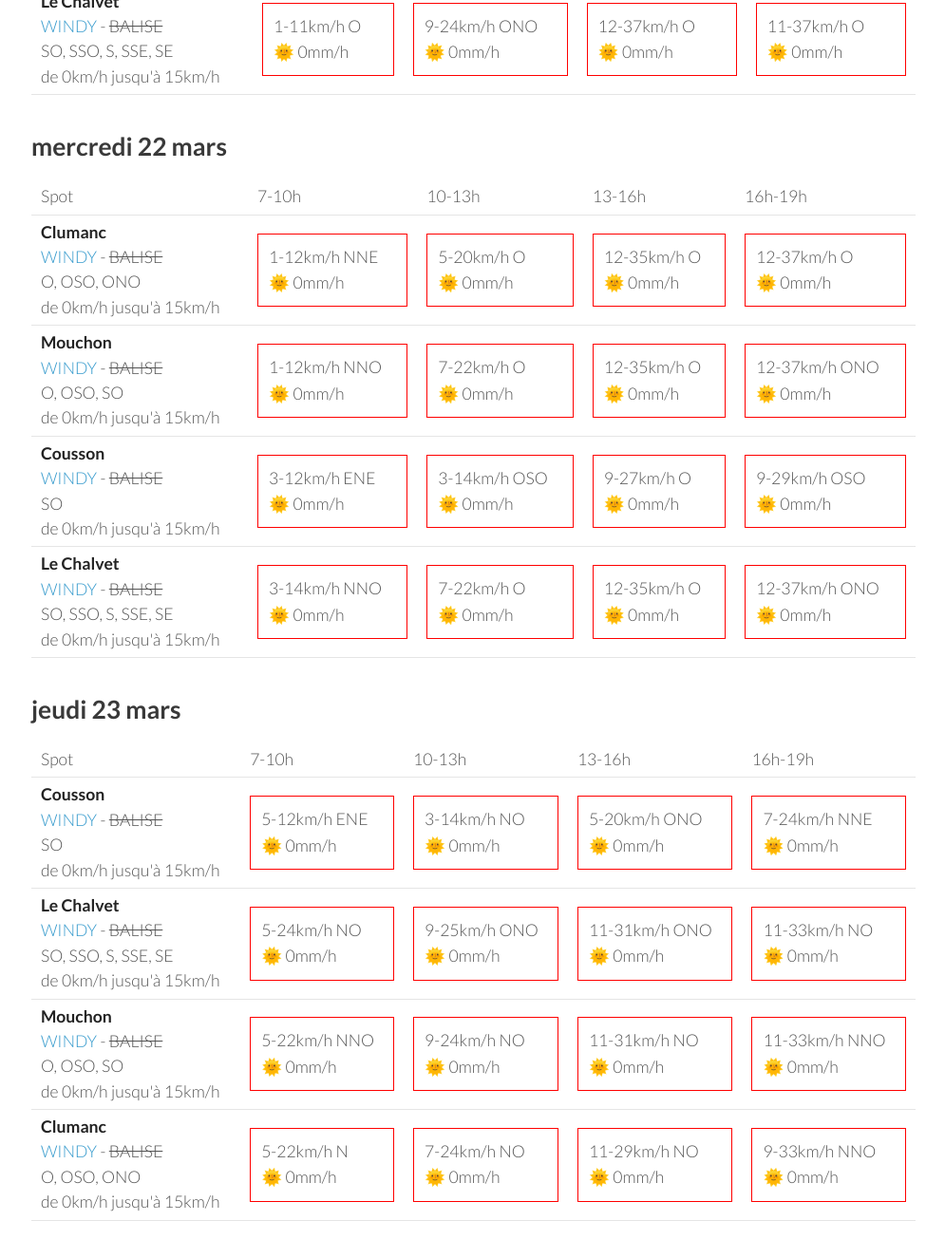
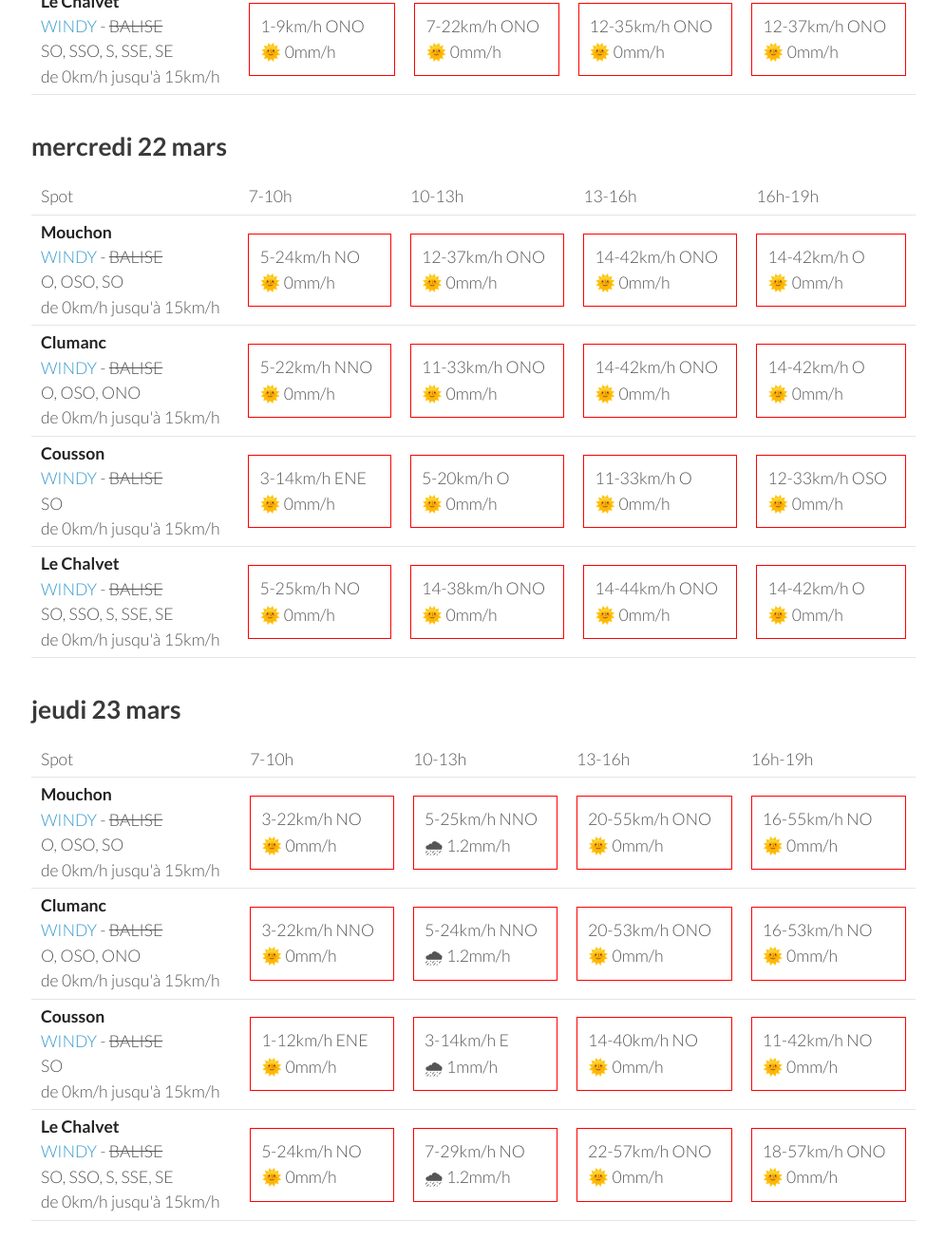
Before and after one commit to parapente-dans-le-nord/parapente-dans-le-nord.github.io, a Jekyll site: the page built from serre_poncon.markdown, in a window 1280 px wide and 1400 px high, scrolled down 2511 px. Shown: the top 1325 px of the window at 95% size, without its empty margins (25-1020 px from the left). Built offline with Jekyll 4.4.1, drawn with Linux system fonts in a browser that asks for light colours; some of the changed text lies outside the part shown.

Commit message:
update index.markdown

```diff
--- a/serre_poncon.markdown
+++ b/serre_poncon.markdown
@@ -7,7 +7,7 @@ title:  "Tous les spots"
 {: .links}
 
 # Prevision Windy, modèle Arome
-page mise à jour le samedi 18 mars 19:31
+page mise à jour le samedi 18 mars 22:31
 
 ## samedi 18 mars
 
@@ -130,22 +130,32 @@ page mise à jour le samedi 18 mars 19:31
       <td>16h-19h</td>
     </tr>
 <tr>
-        <td><strong>Clumanc</strong><br><a href="https://windy.com/44.027/6.402?43.914,6.403,10,m:eSxaglP">WINDY</a> - <span class="no-balise"> BALISE </span><br> <span class="vent-favorable">O, OSO, ONO</span><br><span class="force-vent">de 0km/h jusqu'à 15km/h</span> </td>
+        <td><strong>Mouchon</strong><br><a href="https://windy.com/43.992/6.424?43.878,6.425,10,m:eSuaglR">WINDY</a> - <span class="no-balise"> BALISE </span><br> <span class="vent-favorable">O, OSO, SO</span><br><span class="force-vent">de 0km/h jusqu'à 15km/h</span> </td>
 
-            <td><div class="not-flyable"><p>3-5km/h E</p><p>🌞 0mm/h</p></div></td>
-            <td><div class="not-flyable"><p>3-20km/h OSO</p><p>🌞 0mm/h</p></div></td>
-            <td><div class="not-flyable"><p>9-29km/h O</p><p>🌞 0mm/h</p></div></td>
-            <td><div class="not-flyable"><p>11-33km/h ONO</p><p>🌞 0mm/h</p></div></td>
+            <td><div class="not-flyable"><p>3-5km/h SSE</p><p>🌞 0mm/h</p></div></td>
+            <td><div class="not-flyable"><p>3-20km/h SSE</p><p>🌞 0mm/h</p></div></td>
+            <td><div class="not-flyable"><p>9-27km/h O</p><p>🌞 0mm/h</p></div></td>
+            <td><div class="not-flyable"><p>11-35km/h ONO</p><p>🌞 0mm/h</p></div></td>
 
 
     </tr>
 <tr>
-        <td><strong>Mouchon</strong><br><a href="https://windy.com/43.992/6.424?43.878,6.425,10,m:eSuaglR">WINDY</a> - <span class="no-balise"> BALISE </span><br> <span class="vent-favorable">O, OSO, SO</span><br><span class="force-vent">de 0km/h jusqu'à 15km/h</span> </td>
+        <td><strong>Clumanc</strong><br><a href="https://windy.com/44.027/6.402?43.914,6.403,10,m:eSxaglP">WINDY</a> - <span class="no-balise"> BALISE </span><br> <span class="vent-favorable">O, OSO, ONO</span><br><span class="force-vent">de 0km/h jusqu'à 15km/h</span> </td>
 
-            <td><div class="not-flyable"><p>3-5km/h SSE</p><p>🌞 0mm/h</p></div></td>
+            <td><div class="not-flyable"><p>3-5km/h E</p><p>🌞 0mm/h</p></div></td>
+            <td><div class="not-flyable"><p>3-22km/h S</p><p>🌞 0mm/h</p></div></td>
+            <td><div class="not-flyable"><p>11-31km/h O</p><p>🌧 0.2mm/h</p></div></td>
+            <td><div class="not-flyable"><p>9-35km/h ONO</p><p>🌞 0mm/h</p></div></td>
+
+
+    </tr>
+<tr>
+        <td><strong>Cousson</strong><br><a href="https://windy.com/44.054/6.240?43.940,6.241,10,m:eSAaglz">WINDY</a> - <span class="no-balise"> BALISE </span><br> <span class="vent-favorable">SO</span><br><span class="force-vent">de 0km/h jusqu'à 15km/h</span> </td>
+
+            <td><div class="not-flyable"><p>3-5km/h NE</p><p>🌞 0mm/h</p></div></td>
             <td><div class="not-flyable"><p>3-18km/h SO</p><p>🌞 0mm/h</p></div></td>
             <td><div class="not-flyable"><p>9-27km/h O</p><p>🌞 0mm/h</p></div></td>
-            <td><div class="not-flyable"><p>11-35km/h ONO</p><p>🌞 0mm/h</p></div></td>
+            <td><div class="not-flyable"><p>9-27km/h O</p><p>🌞 0mm/h</p></div></td>
 
 
     </tr>
@@ -153,19 +163,9 @@ page mise à jour le samedi 18 mars 19:31
         <td><strong>Le Chalvet</strong><br><a href="https://windy.com/43.979/6.480?43.866,6.480,10,m:eSsaglX">WINDY</a> - <span class="no-balise"> BALISE </span><br> <span class="vent-favorable">SO, SSO, S, SSE, SE</span><br><span class="force-vent">de 0km/h jusqu'à 15km/h</span> </td>
 
             <td><div class="not-flyable"><p>3-3km/h ESE</p><p>🌞 0mm/h</p></div></td>
-            <td><div class="not-flyable"><p>1-16km/h SSO</p><p>🌞 0mm/h</p></div></td>
-            <td><div class="not-flyable"><p>5-24km/h O</p><p>🌞 0mm/h</p></div></td>
-            <td><div class="not-flyable"><p>12-35km/h ONO</p><p>🌞 0mm/h</p></div></td>
-
-
-    </tr>
-<tr>
-        <td><strong>Cousson</strong><br><a href="https://windy.com/44.054/6.240?43.940,6.241,10,m:eSAaglz">WINDY</a> - <span class="no-balise"> BALISE </span><br> <span class="vent-favorable">SO</span><br><span class="force-vent">de 0km/h jusqu'à 15km/h</span> </td>
-
-            <td><div class="not-flyable"><p>3-5km/h NE</p><p>🌞 0mm/h</p></div></td>
-            <td><div class="not-flyable"><p>3-18km/h O</p><p>🌞 0mm/h</p></div></td>
+            <td><div class="not-flyable"><p>3-20km/h SSE</p><p>🌞 0mm/h</p></div></td>
             <td><div class="not-flyable"><p>7-25km/h O</p><p>🌞 0mm/h</p></div></td>
-            <td><div class="not-flyable"><p>9-25km/h O</p><p>🌞 0mm/h</p></div></td>
+            <td><div class="not-flyable"><p>9-35km/h ONO</p><p>🌞 0mm/h</p></div></td>
 
 
     </tr>
@@ -186,22 +186,22 @@ page mise à jour le samedi 18 mars 19:31
       <td>16h-19h</td>
     </tr>
 <tr>
-        <td><strong>Mouchon</strong><br><a href="https://windy.com/43.992/6.424?43.878,6.425,10,m:eSuaglR">WINDY</a> - <span class="no-balise"> BALISE </span><br> <span class="vent-favorable">O, OSO, SO</span><br><span class="force-vent">de 0km/h jusqu'à 15km/h</span> </td>
+        <td><strong>Clumanc</strong><br><a href="https://windy.com/44.027/6.402?43.914,6.403,10,m:eSxaglP">WINDY</a> - <span class="no-balise"> BALISE </span><br> <span class="vent-favorable">O, OSO, ONO</span><br><span class="force-vent">de 0km/h jusqu'à 15km/h</span> </td>
 
-            <td><div class="not-flyable"><p>1-11km/h S</p><p>🌞 0mm/h</p></div></td>
-            <td><div class="not-flyable"><p>7-24km/h ONO</p><p>🌞 0mm/h</p></div></td>
+            <td><div class="flyable"><p>1-11km/h OSO</p><p>🌞 0mm/h</p></div></td>
+            <td><div class="not-flyable"><p>7-22km/h ONO</p><p>🌞 0mm/h</p></div></td>
             <td><div class="not-flyable"><p>12-35km/h O</p><p>🌞 0mm/h</p></div></td>
-            <td><div class="not-flyable"><p>11-35km/h O</p><p>🌞 0mm/h</p></div></td>
+            <td><div class="not-flyable"><p>12-37km/h ONO</p><p>🌞 0mm/h</p></div></td>
 
 
     </tr>
 <tr>
-        <td><strong>Clumanc</strong><br><a href="https://windy.com/44.027/6.402?43.914,6.403,10,m:eSxaglP">WINDY</a> - <span class="no-balise"> BALISE </span><br> <span class="vent-favorable">O, OSO, ONO</span><br><span class="force-vent">de 0km/h jusqu'à 15km/h</span> </td>
+        <td><strong>Mouchon</strong><br><a href="https://windy.com/43.992/6.424?43.878,6.425,10,m:eSuaglR">WINDY</a> - <span class="no-balise"> BALISE </span><br> <span class="vent-favorable">O, OSO, SO</span><br><span class="force-vent">de 0km/h jusqu'à 15km/h</span> </td>
 
-            <td><div class="not-flyable"><p>1-11km/h SE</p><p>🌞 0mm/h</p></div></td>
+            <td><div class="flyable"><p>1-11km/h O</p><p>🌞 0mm/h</p></div></td>
             <td><div class="not-flyable"><p>7-22km/h ONO</p><p>🌞 0mm/h</p></div></td>
-            <td><div class="not-flyable"><p>12-35km/h O</p><p>🌞 0mm/h</p></div></td>
-            <td><div class="not-flyable"><p>11-35km/h O</p><p>🌞 0mm/h</p></div></td>
+            <td><div class="not-flyable"><p>12-35km/h ONO</p><p>🌞 0mm/h</p></div></td>
+            <td><div class="not-flyable"><p>12-37km/h ONO</p><p>🌞 0mm/h</p></div></td>
 
 
     </tr>
@@ -209,8 +209,8 @@ page mise à jour le samedi 18 mars 19:31
         <td><strong>Cousson</strong><br><a href="https://windy.com/44.054/6.240?43.940,6.241,10,m:eSAaglz">WINDY</a> - <span class="no-balise"> BALISE </span><br> <span class="vent-favorable">SO</span><br><span class="force-vent">de 0km/h jusqu'à 15km/h</span> </td>
 
             <td><div class="not-flyable"><p>3-12km/h E</p><p>🌞 0mm/h</p></div></td>
-            <td><div class="not-flyable"><p>3-16km/h OSO</p><p>🌞 0mm/h</p></div></td>
-            <td><div class="not-flyable"><p>9-29km/h OSO</p><p>🌞 0mm/h</p></div></td>
+            <td><div class="not-flyable"><p>3-16km/h O</p><p>🌞 0mm/h</p></div></td>
+            <td><div class="not-flyable"><p>9-27km/h OSO</p><p>🌞 0mm/h</p></div></td>
             <td><div class="not-flyable"><p>9-29km/h OSO</p><p>🌞 0mm/h</p></div></td>
 
 
@@ -218,10 +218,10 @@ page mise à jour le samedi 18 mars 19:31
 <tr>
         <td><strong>Le Chalvet</strong><br><a href="https://windy.com/43.979/6.480?43.866,6.480,10,m:eSsaglX">WINDY</a> - <span class="no-balise"> BALISE </span><br> <span class="vent-favorable">SO, SSO, S, SSE, SE</span><br><span class="force-vent">de 0km/h jusqu'à 15km/h</span> </td>
 
-            <td><div class="not-flyable"><p>1-11km/h O</p><p>🌞 0mm/h</p></div></td>
-            <td><div class="not-flyable"><p>9-24km/h ONO</p><p>🌞 0mm/h</p></div></td>
-            <td><div class="not-flyable"><p>12-37km/h O</p><p>🌞 0mm/h</p></div></td>
-            <td><div class="not-flyable"><p>11-37km/h O</p><p>🌞 0mm/h</p></div></td>
+            <td><div class="not-flyable"><p>1-9km/h ONO</p><p>🌞 0mm/h</p></div></td>
+            <td><div class="not-flyable"><p>7-22km/h ONO</p><p>🌞 0mm/h</p></div></td>
+            <td><div class="not-flyable"><p>12-35km/h ONO</p><p>🌞 0mm/h</p></div></td>
+            <td><div class="not-flyable"><p>12-37km/h ONO</p><p>🌞 0mm/h</p></div></td>
 
 
     </tr>
@@ -242,42 +242,42 @@ page mise à jour le samedi 18 mars 19:31
       <td>16h-19h</td>
     </tr>
 <tr>
-        <td><strong>Clumanc</strong><br><a href="https://windy.com/44.027/6.402?43.914,6.403,10,m:eSxaglP">WINDY</a> - <span class="no-balise"> BALISE </span><br> <span class="vent-favorable">O, OSO, ONO</span><br><span class="force-vent">de 0km/h jusqu'à 15km/h</span> </td>
+        <td><strong>Mouchon</strong><br><a href="https://windy.com/43.992/6.424?43.878,6.425,10,m:eSuaglR">WINDY</a> - <span class="no-balise"> BALISE </span><br> <span class="vent-favorable">O, OSO, SO</span><br><span class="force-vent">de 0km/h jusqu'à 15km/h</span> </td>
 
-            <td><div class="not-flyable"><p>1-12km/h NNE</p><p>🌞 0mm/h</p></div></td>
-            <td><div class="not-flyable"><p>5-20km/h O</p><p>🌞 0mm/h</p></div></td>
-            <td><div class="not-flyable"><p>12-35km/h O</p><p>🌞 0mm/h</p></div></td>
-            <td><div class="not-flyable"><p>12-37km/h O</p><p>🌞 0mm/h</p></div></td>
+            <td><div class="not-flyable"><p>5-24km/h NO</p><p>🌞 0mm/h</p></div></td>
+            <td><div class="not-flyable"><p>12-37km/h ONO</p><p>🌞 0mm/h</p></div></td>
+            <td><div class="not-flyable"><p>14-42km/h ONO</p><p>🌞 0mm/h</p></div></td>
+            <td><div class="not-flyable"><p>14-42km/h O</p><p>🌞 0mm/h</p></div></td>
 
 
     </tr>
 <tr>
-        <td><strong>Mouchon</strong><br><a href="https://windy.com/43.992/6.424?43.878,6.425,10,m:eSuaglR">WINDY</a> - <span class="no-balise"> BALISE </span><br> <span class="vent-favorable">O, OSO, SO</span><br><span class="force-vent">de 0km/h jusqu'à 15km/h</span> </td>
+        <td><strong>Clumanc</strong><br><a href="https://windy.com/44.027/6.402?43.914,6.403,10,m:eSxaglP">WINDY</a> - <span class="no-balise"> BALISE </span><br> <span class="vent-favorable">O, OSO, ONO</span><br><span class="force-vent">de 0km/h jusqu'à 15km/h</span> </td>
 
-            <td><div class="not-flyable"><p>1-12km/h NNO</p><p>🌞 0mm/h</p></div></td>
-            <td><div class="not-flyable"><p>7-22km/h O</p><p>🌞 0mm/h</p></div></td>
-            <td><div class="not-flyable"><p>12-35km/h O</p><p>🌞 0mm/h</p></div></td>
-            <td><div class="not-flyable"><p>12-37km/h ONO</p><p>🌞 0mm/h</p></div></td>
+            <td><div class="not-flyable"><p>5-22km/h NNO</p><p>🌞 0mm/h</p></div></td>
+            <td><div class="not-flyable"><p>11-33km/h ONO</p><p>🌞 0mm/h</p></div></td>
+            <td><div class="not-flyable"><p>14-42km/h ONO</p><p>🌞 0mm/h</p></div></td>
+            <td><div class="not-flyable"><p>14-42km/h O</p><p>🌞 0mm/h</p></div></td>
 
 
     </tr>
 <tr>
         <td><strong>Cousson</strong><br><a href="https://windy.com/44.054/6.240?43.940,6.241,10,m:eSAaglz">WINDY</a> - <span class="no-balise"> BALISE </span><br> <span class="vent-favorable">SO</span><br><span class="force-vent">de 0km/h jusqu'à 15km/h</span> </td>
 
-            <td><div class="not-flyable"><p>3-12km/h ENE</p><p>🌞 0mm/h</p></div></td>
-            <td><div class="not-flyable"><p>3-14km/h OSO</p><p>🌞 0mm/h</p></div></td>
-            <td><div class="not-flyable"><p>9-27km/h O</p><p>🌞 0mm/h</p></div></td>
-            <td><div class="not-flyable"><p>9-29km/h OSO</p><p>🌞 0mm/h</p></div></td>
+            <td><div class="not-flyable"><p>3-14km/h ENE</p><p>🌞 0mm/h</p></div></td>
+            <td><div class="not-flyable"><p>5-20km/h O</p><p>🌞 0mm/h</p></div></td>
+            <td><div class="not-flyable"><p>11-33km/h O</p><p>🌞 0mm/h</p></div></td>
+            <td><div class="not-flyable"><p>12-33km/h OSO</p><p>🌞 0mm/h</p></div></td>
 
 
     </tr>
 <tr>
         <td><strong>Le Chalvet</strong><br><a href="https://windy.com/43.979/6.480?43.866,6.480,10,m:eSsaglX">WINDY</a> - <span class="no-balise"> BALISE </span><br> <span class="vent-favorable">SO, SSO, S, SSE, SE</span><br><span class="force-vent">de 0km/h jusqu'à 15km/h</span> </td>
 
-            <td><div class="not-flyable"><p>3-14km/h NNO</p><p>🌞 0mm/h</p></div></td>
-            <td><div class="not-flyable"><p>7-22km/h O</p><p>🌞 0mm/h</p></div></td>
-            <td><div class="not-flyable"><p>12-35km/h O</p><p>🌞 0mm/h</p></div></td>
-            <td><div class="not-flyable"><p>12-37km/h ONO</p><p>🌞 0mm/h</p></div></td>
+            <td><div class="not-flyable"><p>5-25km/h NO</p><p>🌞 0mm/h</p></div></td>
+            <td><div class="not-flyable"><p>14-38km/h ONO</p><p>🌞 0mm/h</p></div></td>
+            <td><div class="not-flyable"><p>14-44km/h ONO</p><p>🌞 0mm/h</p></div></td>
+            <td><div class="not-flyable"><p>14-42km/h O</p><p>🌞 0mm/h</p></div></td>
 
 
     </tr>
@@ -298,12 +298,32 @@ page mise à jour le samedi 18 mars 19:31
       <td>16h-19h</td>
     </tr>
 <tr>
+        <td><strong>Mouchon</strong><br><a href="https://windy.com/43.992/6.424?43.878,6.425,10,m:eSuaglR">WINDY</a> - <span class="no-balise"> BALISE </span><br> <span class="vent-favorable">O, OSO, SO</span><br><span class="force-vent">de 0km/h jusqu'à 15km/h</span> </td>
+
+            <td><div class="not-flyable"><p>3-22km/h NO</p><p>🌞 0mm/h</p></div></td>
+            <td><div class="not-flyable"><p>5-25km/h NNO</p><p>🌧 1.2mm/h</p></div></td>
+            <td><div class="not-flyable"><p>20-55km/h ONO</p><p>🌞 0mm/h</p></div></td>
+            <td><div class="not-flyable"><p>16-55km/h NO</p><p>🌞 0mm/h</p></div></td>
+
+
+    </tr>
+<tr>
+        <td><strong>Clumanc</strong><br><a href="https://windy.com/44.027/6.402?43.914,6.403,10,m:eSxaglP">WINDY</a> - <span class="no-balise"> BALISE </span><br> <span class="vent-favorable">O, OSO, ONO</span><br><span class="force-vent">de 0km/h jusqu'à 15km/h</span> </td>
+
+            <td><div class="not-flyable"><p>3-22km/h NNO</p><p>🌞 0mm/h</p></div></td>
+            <td><div class="not-flyable"><p>5-24km/h NNO</p><p>🌧 1.2mm/h</p></div></td>
+            <td><div class="not-flyable"><p>20-53km/h ONO</p><p>🌞 0mm/h</p></div></td>
+            <td><div class="not-flyable"><p>16-53km/h NO</p><p>🌞 0mm/h</p></div></td>
+
+
+    </tr>
+<tr>
         <td><strong>Cousson</strong><br><a href="https://windy.com/44.054/6.240?43.940,6.241,10,m:eSAaglz">WINDY</a> - <span class="no-balise"> BALISE </span><br> <span class="vent-favorable">SO</span><br><span class="force-vent">de 0km/h jusqu'à 15km/h</span> </td>
 
-            <td><div class="not-flyable"><p>5-12km/h ENE</p><p>🌞 0mm/h</p></div></td>
-            <td><div class="not-flyable"><p>3-14km/h NO</p><p>🌞 0mm/h</p></div></td>
-            <td><div class="not-flyable"><p>5-20km/h ONO</p><p>🌞 0mm/h</p></div></td>
-            <td><div class="not-flyable"><p>7-24km/h NNE</p><p>🌞 0mm/h</p></div></td>
+            <td><div class="not-flyable"><p>1-12km/h ENE</p><p>🌞 0mm/h</p></div></td>
+            <td><div class="not-flyable"><p>3-14km/h E</p><p>🌧 1mm/h</p></div></td>
+            <td><div class="not-flyable"><p>14-40km/h NO</p><p>🌞 0mm/h</p></div></td>
+            <td><div class="not-flyable"><p>11-42km/h NO</p><p>🌞 0mm/h</p></div></td>
 
 
     </tr>
@@ -311,29 +331,9 @@ page mise à jour le samedi 18 mars 19:31
         <td><strong>Le Chalvet</strong><br><a href="https://windy.com/43.979/6.480?43.866,6.480,10,m:eSsaglX">WINDY</a> - <span class="no-balise"> BALISE </span><br> <span class="vent-favorable">SO, SSO, S, SSE, SE</span><br><span class="force-vent">de 0km/h jusqu'à 15km/h</span> </td>
 
             <td><div class="not-flyable"><p>5-24km/h NO</p><p>🌞 0mm/h</p></div></td>
-            <td><div class="not-flyable"><p>9-25km/h ONO</p><p>🌞 0mm/h</p></div></td>
-            <td><div class="not-flyable"><p>11-31km/h ONO</p><p>🌞 0mm/h</p></div></td>
-            <td><div class="not-flyable"><p>11-33km/h NO</p><p>🌞 0mm/h</p></div></td>
-
-
-    </tr>
-<tr>
-        <td><strong>Mouchon</strong><br><a href="https://windy.com/43.992/6.424?43.878,6.425,10,m:eSuaglR">WINDY</a> - <span class="no-balise"> BALISE </span><br> <span class="vent-favorable">O, OSO, SO</span><br><span class="force-vent">de 0km/h jusqu'à 15km/h</span> </td>
-
-            <td><div class="not-flyable"><p>5-22km/h NNO</p><p>🌞 0mm/h</p></div></td>
-            <td><div class="not-flyable"><p>9-24km/h NO</p><p>🌞 0mm/h</p></div></td>
-            <td><div class="not-flyable"><p>11-31km/h NO</p><p>🌞 0mm/h</p></div></td>
-            <td><div class="not-flyable"><p>11-33km/h NNO</p><p>🌞 0mm/h</p></div></td>
-
-
-    </tr>
-<tr>
-        <td><strong>Clumanc</strong><br><a href="https://windy.com/44.027/6.402?43.914,6.403,10,m:eSxaglP">WINDY</a> - <span class="no-balise"> BALISE </span><br> <span class="vent-favorable">O, OSO, ONO</span><br><span class="force-vent">de 0km/h jusqu'à 15km/h</span> </td>
-
-            <td><div class="not-flyable"><p>5-22km/h N</p><p>🌞 0mm/h</p></div></td>
-            <td><div class="not-flyable"><p>7-24km/h NO</p><p>🌞 0mm/h</p></div></td>
-            <td><div class="not-flyable"><p>11-29km/h NO</p><p>🌞 0mm/h</p></div></td>
-            <td><div class="not-flyable"><p>9-33km/h NNO</p><p>🌞 0mm/h</p></div></td>
+            <td><div class="not-flyable"><p>7-29km/h NO</p><p>🌧 1.2mm/h</p></div></td>
+            <td><div class="not-flyable"><p>22-57km/h ONO</p><p>🌞 0mm/h</p></div></td>
+            <td><div class="not-flyable"><p>18-57km/h ONO</p><p>🌞 0mm/h</p></div></td>
 
 
     </tr>
```
